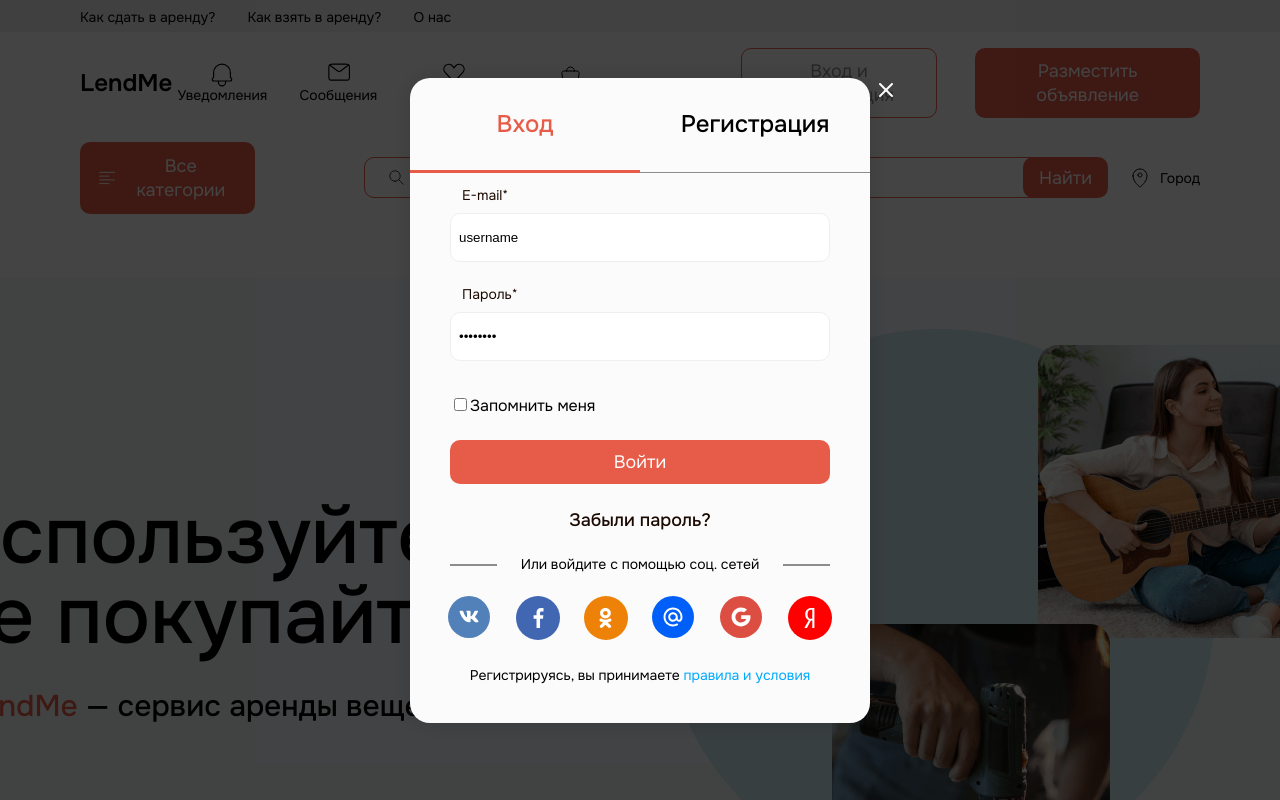
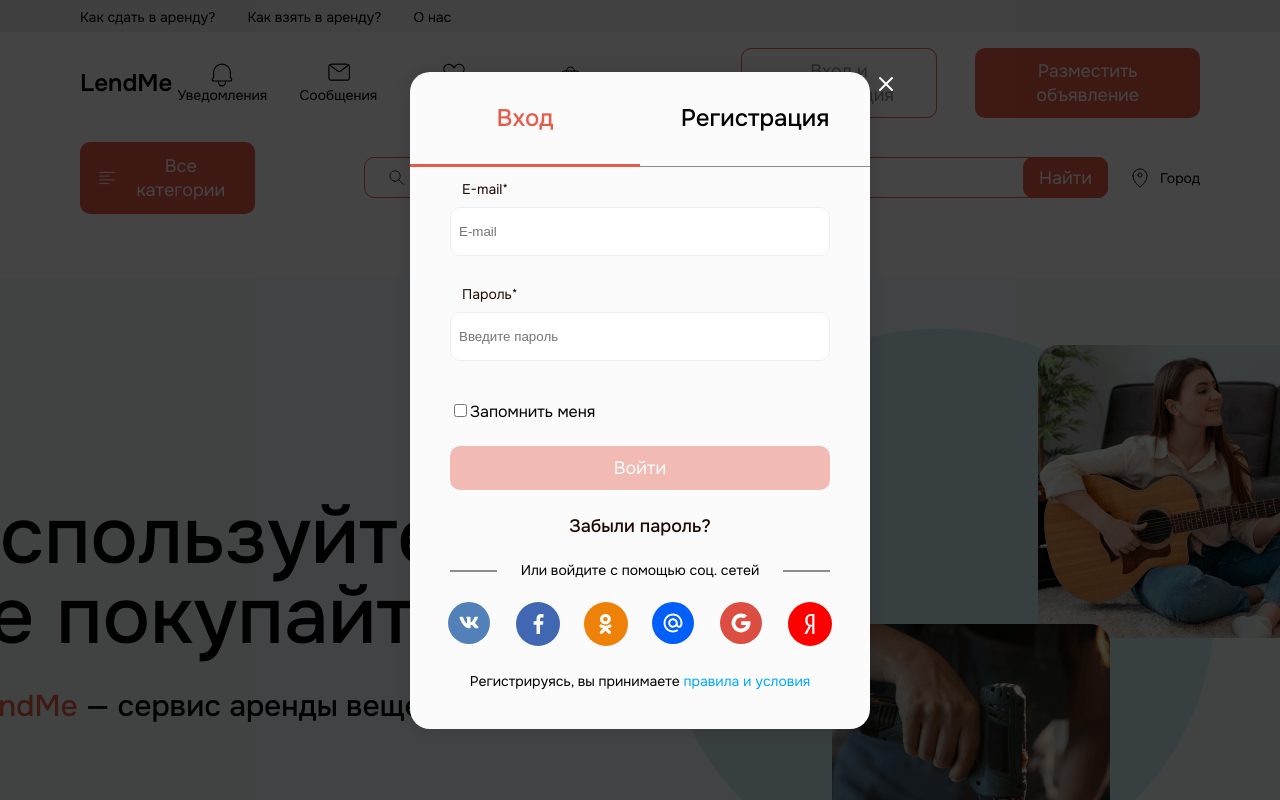
Before and after one commit to Valievx/lendme, a React (Vite) app in the folder frontend/: page / in a window 1280 px wide. Both pictures are taken after a click on the button "Вход и регистрация". Shown: the top 800 px of the page. Built offline with nearby package versions, Linux system fonts and the light colour scheme.

Commit message:
feat: installed yup + configured validation form

```diff
--- a/frontend/package.json
+++ b/frontend/package.json
@@ -29,6 +29,7 @@
 		"sass": "^1.74.1",
 		"sass-loader": "^14.1.1",
 		"swiper": "^11.1.1",
-		"vite": "^5.2.0"
+		"vite": "^5.2.0",
+		"yup": "^1.4.0"
 	}
 }
--- a/frontend/src/app/styles/mixins/mixins.scss
+++ b/frontend/src/app/styles/mixins/mixins.scss
@@ -36,7 +36,7 @@
   @include use-font(14px, 16px, 400);
   @include mp-null();
   display: block;
-  min-height: 34px;
+  min-height: 40px;
   border: 0;
 }
 // заголовки второго уровня для блоков
--- /dev/null
+++ b/frontend/src/shared/consts/validationSchemas.js
@@ -0,0 +1,8 @@
+import * as Yup from 'yup';
+
+const validationSchemaLogin = Yup.object().shape({
+  email: Yup.string().email('Неверный email').required('Обязательное поле'),
+  password: Yup.string().min(6, 'Пароль должен содержать минимум 6 символов').required('Обязательное поле'),
+});
+
+export {validationSchemaLogin}
--- /dev/null
+++ b/frontend/src/shared/libs/helpers/useFormAndValidation.js
@@ -0,0 +1,98 @@
+import { useEffect, useState } from "react";
+
+// кастомный хук валидации
+const useFormAndValidation = (initialState,validationSchema ) => {
+  const [form, setForm] = useState(initialState);
+  const [errors, setErrors] = useState({});
+  const [isFormValid, setIsFormValid] = useState(false);
+  const [isActiveInput, setIsActiveInput] = useState({});
+
+   // проверяет, есть ли значения в объекте
+  const hasValues = (val) => !Object.values(val).some((value) => value === "");
+
+  const handleFocus = (evt) => {
+    setIsActiveInput(evt.target);
+    const input = evt.target;
+    setForm({
+      ...form,
+      activeInput: input.name,
+    });
+  };
+
+  const handleBlur = () => {
+    setForm({
+      ...form,
+      activeInput: "",
+    });
+  };
+
+  // обновляет значения полей формы
+  const updateFormInput = (data) => {
+    setForm((prevForm) => ({
+      ...prevForm,
+      ...data,
+    }));
+  };
+
+  // сброс формы
+  const resetForm = () => {
+    setForm(initialState);
+    setErrors(null)
+  };
+
+  const hardChangeIsFormValid = (boolean) => {
+    setIsFormValid(boolean);
+  };
+
+  const handleChange = (evt) => {
+    const input = evt.target;
+
+    setForm((prevState) => ({
+      ...prevState,
+      [input.name]: input.value,
+    }));
+
+    validationSchema.validateAt(input.name, form)
+      .then(() => {
+        setErrors((prevState) => ({
+          ...prevState,
+          [input.name]: "",
+        }));
+      })
+      .catch((error) => {
+        setIsFormValid(false)
+        setErrors((prevState) => ({
+          ...prevState,
+          [input.name]: error.message,
+        }));
+      });
+  };
+
+  const handleSelectChange = (selectedObj) => {
+    setForm((prevState) => ({
+      ...prevState,
+      ...selectedObj,
+    }));
+  };
+
+  useEffect(() => {
+    setIsFormValid(hasValues(form));
+  }, [form]);
+
+  return {
+    form,
+    setForm,
+    errors,
+    isFormValid,
+    handleChange,
+    handleSelectChange,
+    resetForm,
+    hardChangeIsFormValid,
+    handleFocus,
+    handleBlur,
+    updateFormInput,
+    isActiveInput,
+  };
+};
+
+export default useFormAndValidation;
--- a/frontend/src/shared/libs/helpers/usePopupOpen.js
+++ b/frontend/src/shared/libs/helpers/usePopupOpen.js
@@ -22,10 +22,12 @@ export default function usePopupOpen() {
 			}
 		}
 
+
 		function closeByOverlayClick(evt) {
 			if (
 				evt.target.classList.contains('popup') ||
-				evt.target.classList.contains('svg-close')
+				evt.target.classList.contains('button__close') ||
+        evt.target.classList.contains('svg-close')
 			) {
 				handleClosePopup();
 			}
--- a/frontend/src/shared/ui/Input/Input.jsx
+++ b/frontend/src/shared/ui/Input/Input.jsx
@@ -14,20 +14,21 @@ export const Input = (props) => {
 
 	return (
 		<>
-			{inputValue && (
+			{inputLabelText && (
 				<label
 					htmlFor={inputName}
 					tabIndex="-1"
-					className={`input__label ${inputError ? 'input__label-error' : ''}`}
+					className={`input__label ${inputError ? 'input__label_error' : ''}`}
 				>
 					{inputLabelText}
 				</label>
 			)}
 			<input
-				className={`input ${inputClass} ${inputError ? 'input-error' : ''}`}
+				className={`input ${inputClass} ${inputError ? 'input_error' : ''}`}
 				type={inputType}
 				name={inputName}
 				value={inputValue || ''}
+        autoComplete='off'
 				onChange={() => {}}
 				{...otherProps}
 			/>
--- a/frontend/src/shared/ui/Input/Input.scss
+++ b/frontend/src/shared/ui/Input/Input.scss
@@ -4,19 +4,20 @@
   border-radius: $border-radius-s;
   border: 1px $main-coral solid;
   z-index: 0;
+
+    &_error {
+    color: $alert-red;
+    &:focus {
+      border: 1px $alert-red solid;
+    }
+  }
   &__text {
     @include text-info;
     align-self: self-start;
+    padding-top: 10px;
 
     &_error {
       color: $alert-red;
-      padding-top: 5px;
-      padding-left: 20px;
-    }
-
-    &_info {
-      padding-top: 5px;
-      padding-left: 20px;
     }
   }
   &__search {
@@ -43,9 +44,8 @@
     padding-left: 12px;
     color: $black;
     transform: translateY(-10px);
-  }
-  &-error {
-    // для теста
-    color: $active-coral;
+    &_error {
+      color: $alert-red;
+    }
   }
 }
--- a/frontend/src/widgets/Forms/LoginForms/LoginForms.jsx
+++ b/frontend/src/widgets/Forms/LoginForms/LoginForms.jsx
@@ -8,13 +8,28 @@ import SwiperSubtitle from '../../../shared/ui/SwiperSubtitle/SwiperSubtitle';
 import { RegisterSocialLinks } from '../../../entities/RegisterSocialLinks';
 import { socialLinksIcons } from '../../../shared/consts/socialLinksIcons';
 import { titlesLogin } from '../../../shared/consts/constants';
+import useFormAndValidation from '../../../shared/libs/helpers/useFormAndValidation';
+import { validationSchemaLogin } from '../../../shared/consts/validationSchemas';
 
 export const LoginForms = (props) => {
   const { isOpenPopup, onClosePopup } = props;
   const [activeIndex, setActiveIndex] = useState(0);
 
+  const { form, errors, isFormValid, handleChange, resetForm } = useFormAndValidation(
+    {
+      email: '',
+      password: '',
+    },
+    validationSchemaLogin,
+  );
+
   const handleTitleClick = (index) => {
     setActiveIndex(index);
+  };
+
+  const handleSubmit = (e) => {
+    e.preventDefault();
+    resetForm();
   };
 
   return (
@@ -24,21 +39,25 @@ export const LoginForms = (props) => {
         activeIndex={activeIndex}
         OnTitleClick={handleTitleClick}
       />
-			<InitialForm formClass="loginForms">
+      <InitialForm formClass="loginForms" onSubmit={handleSubmit}>
         <Input
           className="input__form"
-					inputName="username"
-					inputValue="username"
+          inputName="email"
+          inputValue={form.email}
           placeholder="E-mail"
           inputLabelText="E-mail*"
+          onChange={handleChange}
+          inputError={errors.email}
         />
         <Input
           className="input__form"
           inputType="password"
-					inputValue="password"
+          inputValue={form.password}
           placeholder="Введите пароль"
           inputLabelText="Пароль*"
           inputName="password"
+          onChange={handleChange}
+          inputError={errors.password}
         />
         <div>
           <input className="input__form" type="checkbox" name="checkbox" />
@@ -49,7 +68,7 @@ export const LoginForms = (props) => {
           className="button__coral button__coral_forms"
           type="submit"
           onClick={onClosePopup}
-				>
+          disabled={!isFormValid}>
           Войти
         </Button>
         <a href="#" className="loginForm__link">
```
Also changed, not shown: 2 other files (tests, documents, lock files or other folders). Lines whose indentation alone changed are shown as unchanged.
